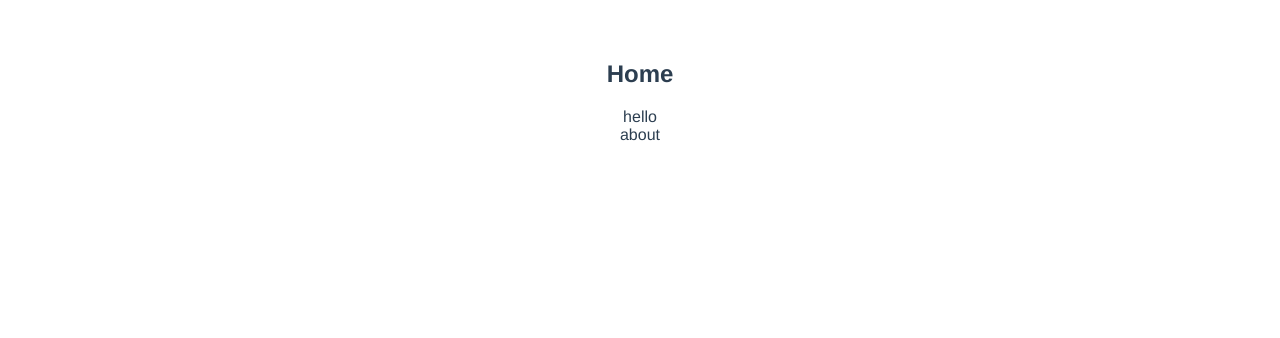
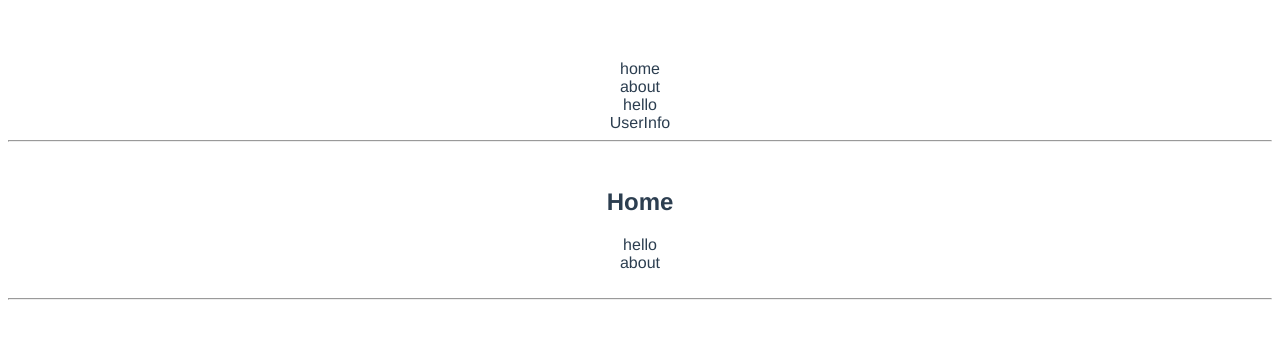
Before and after one commit to SinYongJu/vue-til, a Vue app in the folder vue-cli/: page / in a window 1280 px wide. Shown: the top 338 px of the page. Built offline with nearby package versions, Linux system fonts and the light colour scheme.

Commit message:
Add protectRoute 1. Add protectRoute func 2. modify router 3. apply

```diff
--- a/vue-cli/src/App.vue
+++ b/vue-cli/src/App.vue
@@ -1,12 +1,29 @@
 <template>
   <div id="app">
+    <router-link to="/" tag="div" >home</router-link>
+    <router-link to="/about" tag="div">about</router-link>
+    <router-link to="/hello" tag="div">hello</router-link>
+    <router-link v-bind:to="userPath" tag="div">UserInfo</router-link>
+    <hr>
+    <br>
     <router-view></router-view>
+    <br>
+    <hr>
   </div>
 </template>
 
 <script>
 export default {
   name: 'App',
+  computed:{
+    userPath : function (){
+      let randomId = this.randomId
+      return `/user/${randomId}`
+    },
+    randomId : function (){
+      return Math.floor(Math.random(20) * 10)
+    }
+  }
 }
 </script>
 
--- a/vue-cli/src/components/UserInfo.vue
+++ b/vue-cli/src/components/UserInfo.vue
@@ -1,23 +1,19 @@
 <template>
-  <div id="UserInfo">
-    id : {{ id }}
-
-  </div>
+  <div id="UserInfo">id : {{ userId }}</div>
 </template>
 
 <script>
 export default {
   name: 'UserInfo',
   props: {
-    id: Number
+    id: String
   },
-  computed : {
-
+  computed: {
+    userId: function() {
+      return parseInt(this.id)
+    }
   }
 }
 </script>
 
-<style>
-#UserInfo {
-}
-</style>
+<style></style>
--- a/vue-cli/src/core/router.js
+++ b/vue-cli/src/core/router.js
@@ -3,15 +3,35 @@ import VueRouter from 'vue-router'
 import Home from '../pages/Home'
 import About from '../pages/About'
 import HelloWorld from '../components/HelloWorld'
+import UserInfo from '../components/UserInfo'
 
 Vue.use(VueRouter)
+
+// 임시
+const bool = true
+function protectRoute(to, from, next) {
+  // write protection logic to here
+  if (bool) {
+    return next()
+  }
+  next({
+    name: 'home'
+  })
+}
+
 const router = new VueRouter({
   mode: 'history',
   routes: [
     { path: '/', name: 'home', component: Home },
     { path: '/about', name: 'about', component: About },
-    { path: '/hello', name: 'hello', component: HelloWorld }
+    { path: '/hello', name: 'hello', component: HelloWorld },
+    {
+      path: '/user/:id',
+      name: 'user',
+      component: UserInfo,
+      beforeEnter: protectRoute,
+      props: true
+    }
   ]
 })
-
 export default router
--- a/vue-cli/src/pages/About.vue
+++ b/vue-cli/src/pages/About.vue
@@ -2,8 +2,8 @@
   <div class="About">
       <h2>About</h2>
       {{ msg }}
+      <router-link to="/hello" tag="div">hello</router-link>
       <router-link to="/" tag="div">home</router-link>
-      <router-link to="/hello" tag="div">hello</router-link>
   </div>
 </template>
 
--- a/vue-cli/src/pages/Home.vue
+++ b/vue-cli/src/pages/Home.vue
@@ -11,11 +11,9 @@
 export default {
   name: 'Home',
   props: {
-        msg: String
-    }
+    msg: String,
+  },
 }
 </script>
-
 <style>
-    #Home{}
 </style>
```
Lines whose indentation alone changed are shown as unchanged.
